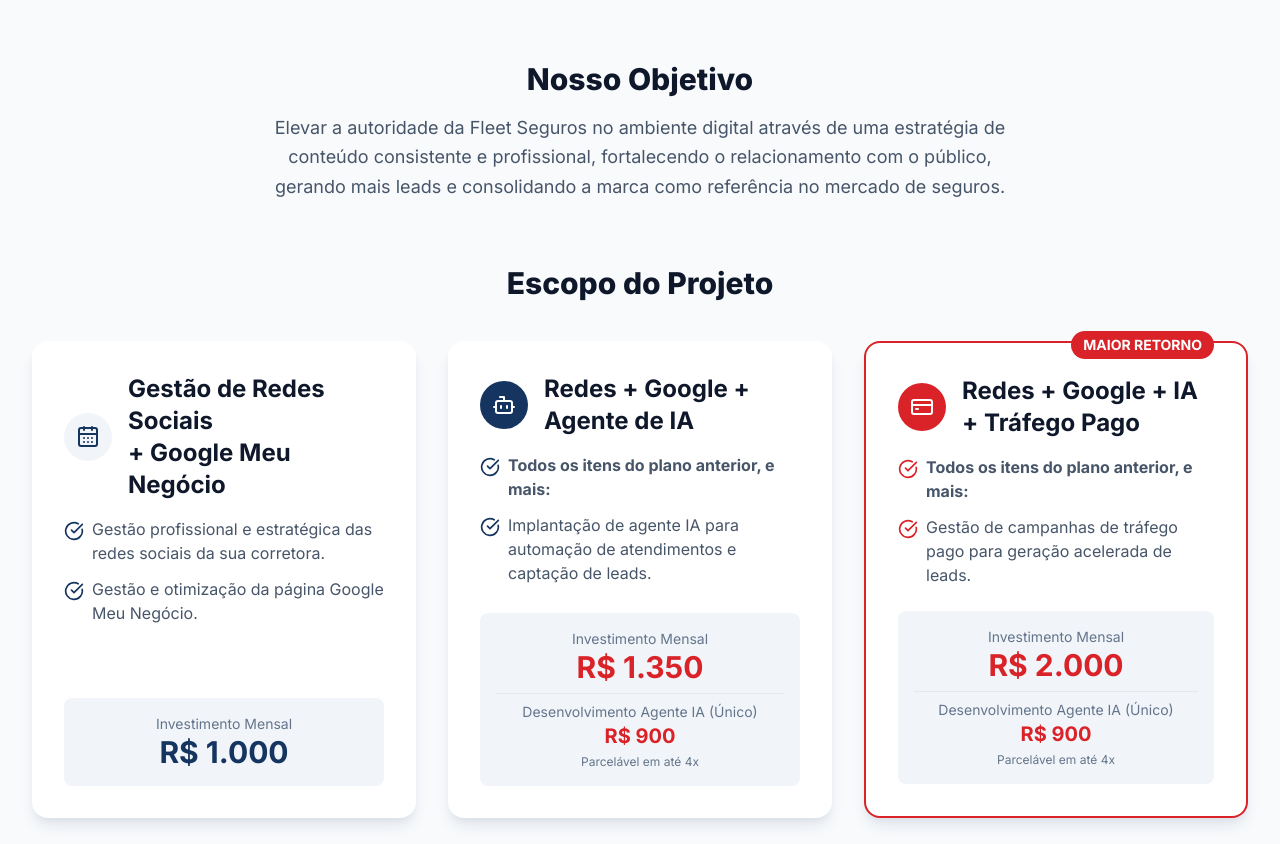
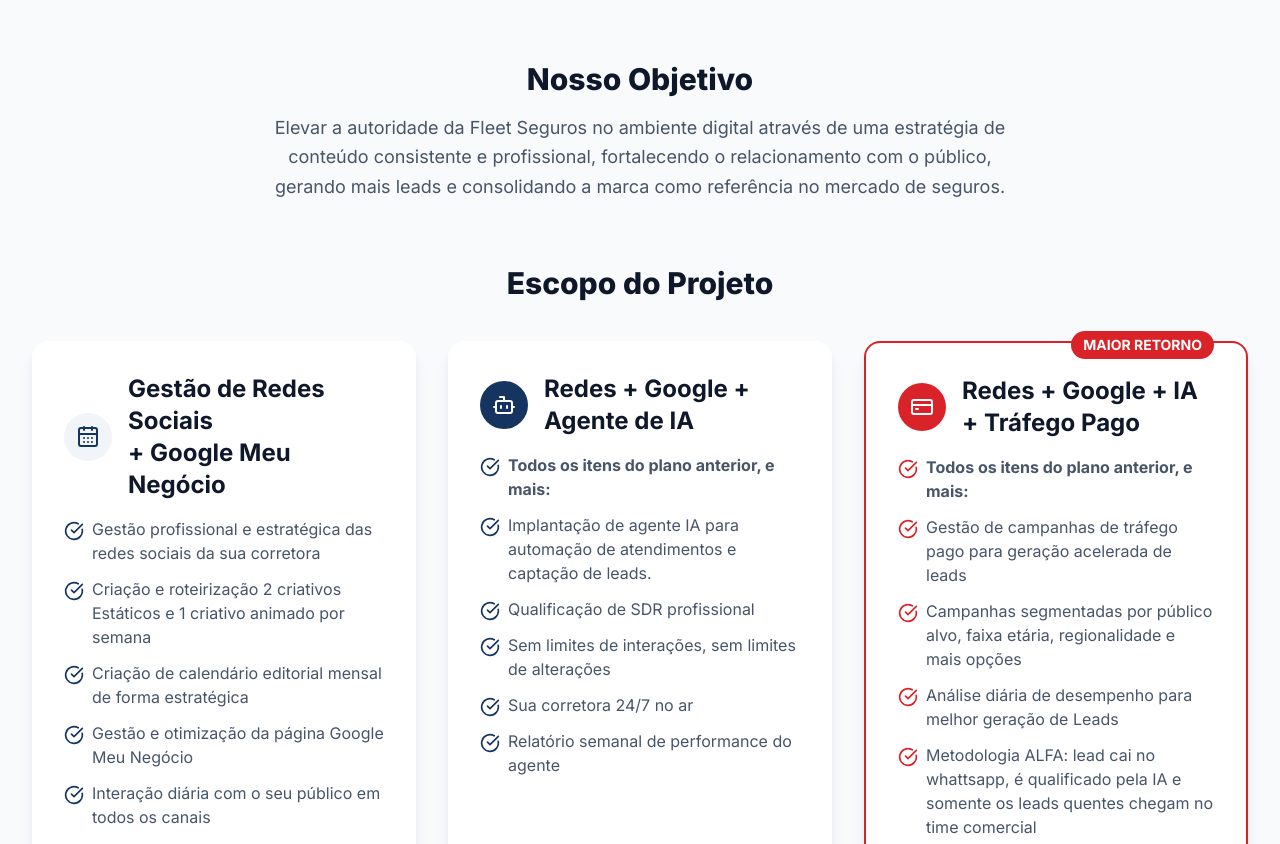
Before and after one commit to alfanexusSE/fleet, a plain HTML site: page index.html in a window 1280 px wide. Shown: the part 179-1023 px from the top of the page. Drawn offline with nearby package versions, Linux system fonts and the light colour scheme.

Commit message:
Update index.html

```diff
--- a/index.html
+++ b/index.html
@@ -33,7 +33,7 @@
         <!-- Header -->
         <header class="grid grid-cols-1 sm:grid-cols-3 items-center mb-12 sm:mb-16 gap-4">
             <div class="flex items-center gap-4 justify-center sm:justify-start">
-                <img src="Logo-IG-14.jpg" alt="Logo Fleet Seguros" class="h-16">
+                <img src="Logo IG (14).png" alt="Logo Fleet Seguros" class="h-16">
                 <div>
                     <h1 class="text-2xl font-bold text-slate-900">Proposta Comercial</h1>
                     <p class="text-slate-600">Fleet Seguros</p>
@@ -69,8 +69,11 @@
                             <h3 class="text-2xl font-bold text-slate-900">Gestão de Redes Sociais <br>+ Google Meu Negócio</h3>
                         </div>
                         <ul class="space-y-3 text-slate-600 list-inside mb-6 flex-grow">
-                            <li class="flex items-start gap-2"><i data-lucide="check-circle" class="w-5 h-5 text-brand-blue flex-shrink-0 mt-1"></i><span>Gestão profissional e estratégica das redes sociais da sua corretora.</span></li>
-                            <li class="flex items-start gap-2"><i data-lucide="check-circle" class="w-5 h-5 text-brand-blue flex-shrink-0 mt-1"></i><span>Gestão e otimização da página Google Meu Negócio.</span></li>
+                            <li class="flex items-start gap-2"><i data-lucide="check-circle" class="w-5 h-5 text-brand-blue flex-shrink-0 mt-1"></i><span>Gestão profissional e estratégica das redes sociais da sua corretora</span></li>
+                             <li class="flex items-start gap-2"><i data-lucide="check-circle" class="w-5 h-5 text-brand-blue flex-shrink-0 mt-1"></i><span>Criação e roteirização 2 criativos Estáticos e 1 criativo animado por semana</span></li>
+                            <li class="flex items-start gap-2"><i data-lucide="check-circle" class="w-5 h-5 text-brand-blue flex-shrink-0 mt-1"></i><span>Criação de calendário editorial mensal de forma estratégica</span></li>
+                            <li class="flex items-start gap-2"><i data-lucide="check-circle" class="w-5 h-5 text-brand-blue flex-shrink-0 mt-1"></i><span>Gestão e otimização da página Google Meu Negócio</span></li>
+                            <li class="flex items-start gap-2"><i data-lucide="check-circle" class="w-5 h-5 text-brand-blue flex-shrink-0 mt-1"></i><span>Interação diária com o seu público em todos os canais</span></li>
                         </ul>
                         <div class="bg-slate-100 p-4 rounded-lg text-center mt-auto">
                             <p class="text-slate-500 text-sm">Investimento Mensal</p>
@@ -89,6 +92,10 @@
                         <ul class="space-y-3 text-slate-600 list-inside mb-6 flex-grow">
                             <li class="flex items-start gap-2"><i data-lucide="check-circle" class="w-5 h-5 text-brand-blue flex-shrink-0 mt-1"></i><span><strong>Todos os itens do plano anterior, e mais:</strong></span></li>
                             <li class="flex items-start gap-2"><i data-lucide="check-circle" class="w-5 h-5 text-brand-blue flex-shrink-0 mt-1"></i><span>Implantação de agente IA para automação de atendimentos e captação de leads.</span></li>
+                            <li class="flex items-start gap-2"><i data-lucide="check-circle" class="w-5 h-5 text-brand-blue flex-shrink-0 mt-1"></i><span>Qualificação de SDR profissional</span></li>
+                            <li class="flex items-start gap-2"><i data-lucide="check-circle" class="w-5 h-5 text-brand-blue flex-shrink-0 mt-1"></i><span>Sem limites de interações, sem limites de alterações</span></li>
+                            <li class="flex items-start gap-2"><i data-lucide="check-circle" class="w-5 h-5 text-brand-blue flex-shrink-0 mt-1"></i><span>Sua corretora 24/7 no ar</span></li>
+                            <li class="flex items-start gap-2"><i data-lucide="check-circle" class="w-5 h-5 text-brand-blue flex-shrink-0 mt-1"></i><span>Relatório semanal de performance do agente</span></li>
                         </ul>
                         <div class="bg-slate-100 p-4 rounded-lg text-center mt-auto">
                             <p class="text-slate-500 text-sm">Investimento Mensal</p>
@@ -111,7 +118,10 @@
                         </div>
                         <ul class="space-y-3 text-slate-600 list-inside mb-6 flex-grow">
                             <li class="flex items-start gap-2"><i data-lucide="check-circle" class="w-5 h-5 text-brand-red flex-shrink-0 mt-1"></i><span><strong>Todos os itens do plano anterior, e mais:</strong></span></li>
-                            <li class="flex items-start gap-2"><i data-lucide="check-circle" class="w-5 h-5 text-brand-red flex-shrink-0 mt-1"></i><span>Gestão de campanhas de tráfego pago para geração acelerada de leads.</span></li>
+                            <li class="flex items-start gap-2"><i data-lucide="check-circle" class="w-5 h-5 text-brand-red flex-shrink-0 mt-1"></i><span>Gestão de campanhas de tráfego pago para geração acelerada de leads</span></li>
+                            <li class="flex items-start gap-2"><i data-lucide="check-circle" class="w-5 h-5 text-brand-red flex-shrink-0 mt-1"></i><span>Campanhas segmentadas por público alvo, faixa etária, regionalidade e mais opções</span></li>
+                            <li class="flex items-start gap-2"><i data-lucide="check-circle" class="w-5 h-5 text-brand-red flex-shrink-0 mt-1"></i><span>Análise diária de desempenho para melhor geração de Leads</span></li>
+                            <li class="flex items-start gap-2"><i data-lucide="check-circle" class="w-5 h-5 text-brand-red flex-shrink-0 mt-1"></i><span>Metodologia ALFA: lead cai no whattsapp, é qualificado pela IA e somente os leads quentes chegam no time comercial</span></li>
                         </ul>
                         <div class="bg-slate-100 p-4 rounded-lg text-center mt-auto">
                             <p class="text-slate-500 text-sm">Investimento Mensal</p>
```
